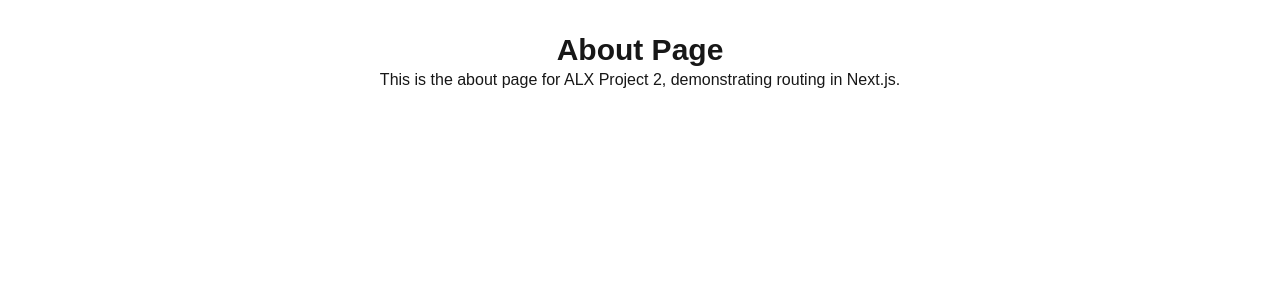
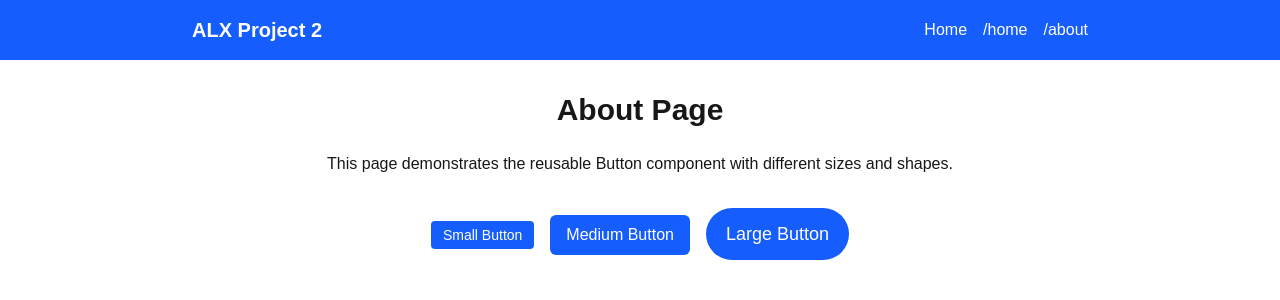
Before and after one commit to samisonof/alx-project-0x02-setup, a Next.js app in the folder alx-project-0x02/: page /about in a window 1280 px wide. Shown: the top 300 px of the page. Built offline with nearby package versions, Linux system fonts and the light colour scheme.

Commit message:
Add Button file in about section.

```diff
--- /dev/null
+++ b/alx-project-0x02/components/common/Button.tsx
@@ -0,0 +1,16 @@
+import React from 'react';
+import { type ButtonProps } from '@/interfaces';
+
+const sizeClasses = {
+  small: 'text-sm px-3 py-1',
+  medium: 'text-base px-4 py-2',
+  large: 'text-lg px-5 py-3',
+};
+
+const Button: React.FC<ButtonProps> = ({ title, size, shape }) => {
+  const classes = `bg-blue-600 text-white ${sizeClasses[size]} ${shape} hover:bg-blue-700 transition`;
+
+  return <button className={classes}>{title}</button>;
+};
+
+export default Button;
--- a/alx-project-0x02/interfaces/index.ts
+++ b/alx-project-0x02/interfaces/index.ts
@@ -2,3 +2,8 @@
   title: string;
   content: string;
 }
+export interface ButtonProps {
+  title: string;
+  size: 'small' | 'medium' | 'large';
+  shape: 'rounded-sm' | 'rounded-md' | 'rounded-full';
+}
--- a/alx-project-0x02/pages/about.tsx
+++ b/alx-project-0x02/pages/about.tsx
@@ -1,4 +1,6 @@
 import Head from 'next/head';
+import Header from '../components/layout/Header';
+import Button from '../components/common/Button';
 
 export default function AboutPage() {
   return (
@@ -6,9 +8,15 @@
       <Head>
         <title>About - ALX Project</title>
       </Head>
-      <main className="p-8 text-center">
-        <h1 className="text-3xl font-bold">About Page</h1>
-        <p>This is the about page for ALX Project 2, demonstrating routing in Next.js.</p>
+      <Header />
+      <main className="p-8 max-w-4xl mx-auto text-center">
+        <h1 className="text-3xl font-bold mb-6">About Page</h1>
+        <p className="mb-8">This page demonstrates the reusable Button component with different sizes and shapes.</p>
+        <div className="space-x-4">
+          <Button title="Small Button" size="small" shape="rounded-sm" />
+          <Button title="Medium Button" size="medium" shape="rounded-md" />
+          <Button title="Large Button" size="large" shape="rounded-full" />
+        </div>
       </main>
     </>
   );
```
